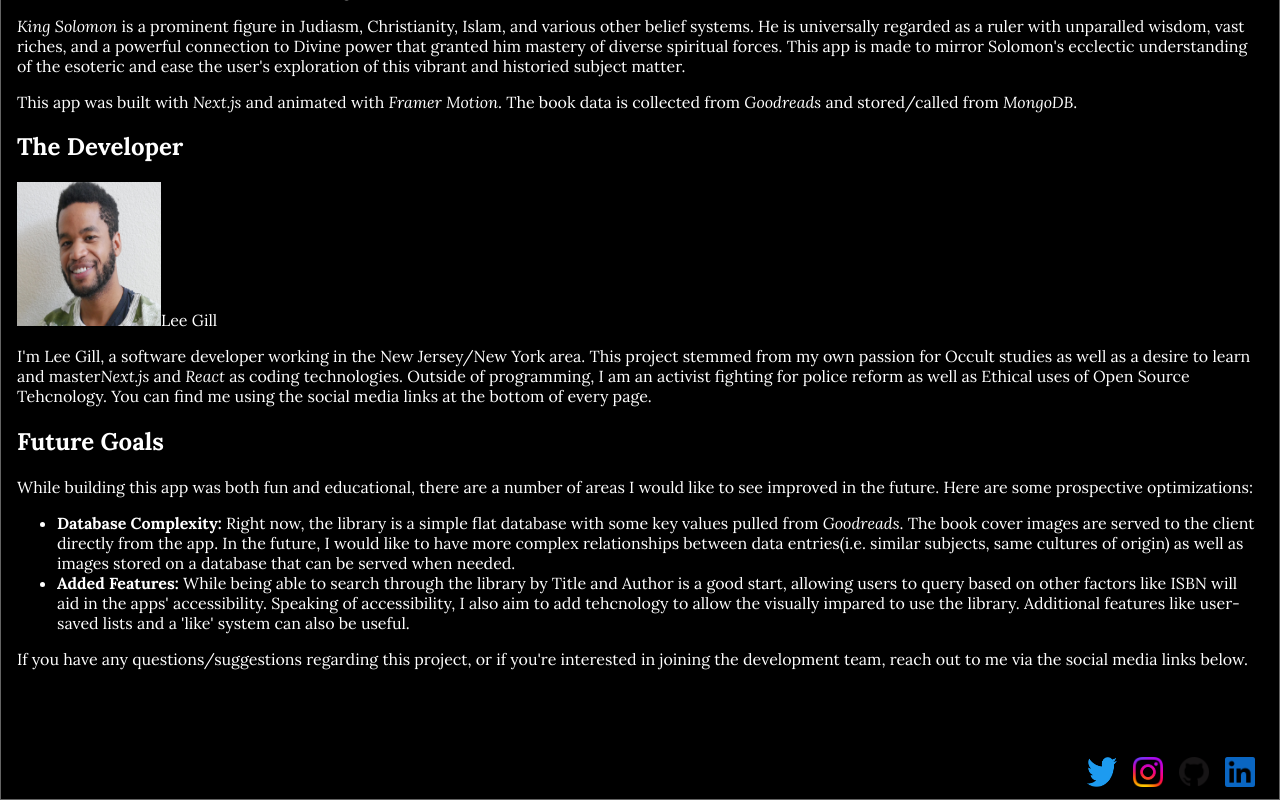
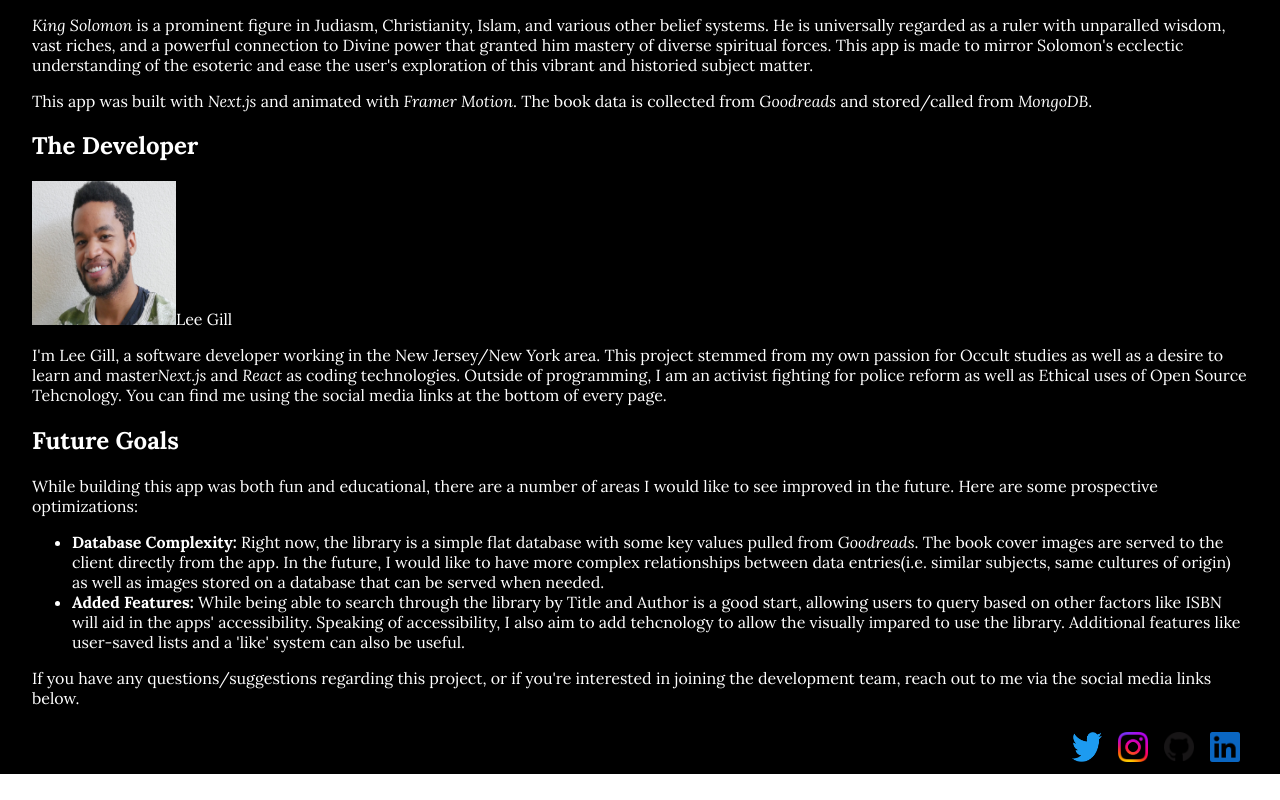
Before and after one commit to LeeGee64/occult-library-sample, a Next.js app: page /about in a window 1280 px wide. Shown: the part 578-1378 px from the top of the page. After the commit the page ends 1352 px from the top, so only its background shows below. Built offline with nearby package versions, Linux system fonts and the light colour scheme; a web font is replaced by a local one.

Commit message:
layout styling

```diff
--- a/components/layout.js
+++ b/components/layout.js
@@ -63,10 +63,11 @@ export default function Layout({ children, home }) {
       </header>
 
 
-      <main>{children}</main>
+      <main className={styles.main}>{children}</main>
 
 
       <footer id="footer" className={styles.footer}>
+        <div className={styles.linkList}>
           <a className={utilStyles.logo} href="https://twitter.com/LeeGee64">
           <Image
                 priority
@@ -107,6 +108,7 @@ export default function Layout({ children, home }) {
                 alt="LinkedIn"
               />
             </a>
+          </div>
       </footer>
     </div>
   );
--- a/components/layout.module.css
+++ b/components/layout.module.css
@@ -1,8 +1,14 @@
   .container {
     width: 100%;
-    padding: 0 1rem;
-    border: solid 1px rgb(100,100,100);
     background: black;
+    position: relative;
+    display: flex;
+    flex-direction: column;
+    padding: 0 2rem;
+  }
+
+  .main {
+    min-height: 30rem;
   }
 
   .header {
@@ -11,12 +17,17 @@
     align-items: center;
   }
 
+  .footer {
+    display: flex;
+    flex-direction: column;
+    background: black;
+    width: 100%;
+  }
 
-  .footer {
+  .linkList {
     display: flex;
     flex-direction: row;
     justify-content: right;
-    margin-top: 5rem;
   }
 
   .navList {
@@ -43,5 +54,7 @@
 @media screen and (max-width:499px){
   .container {
     max-width: 45rem;
+    padding: 0 1rem;
+    border: solid 1px rgb(100,100,100);
   }
 }
```
Lines whose indentation alone changed are shown as unchanged.
